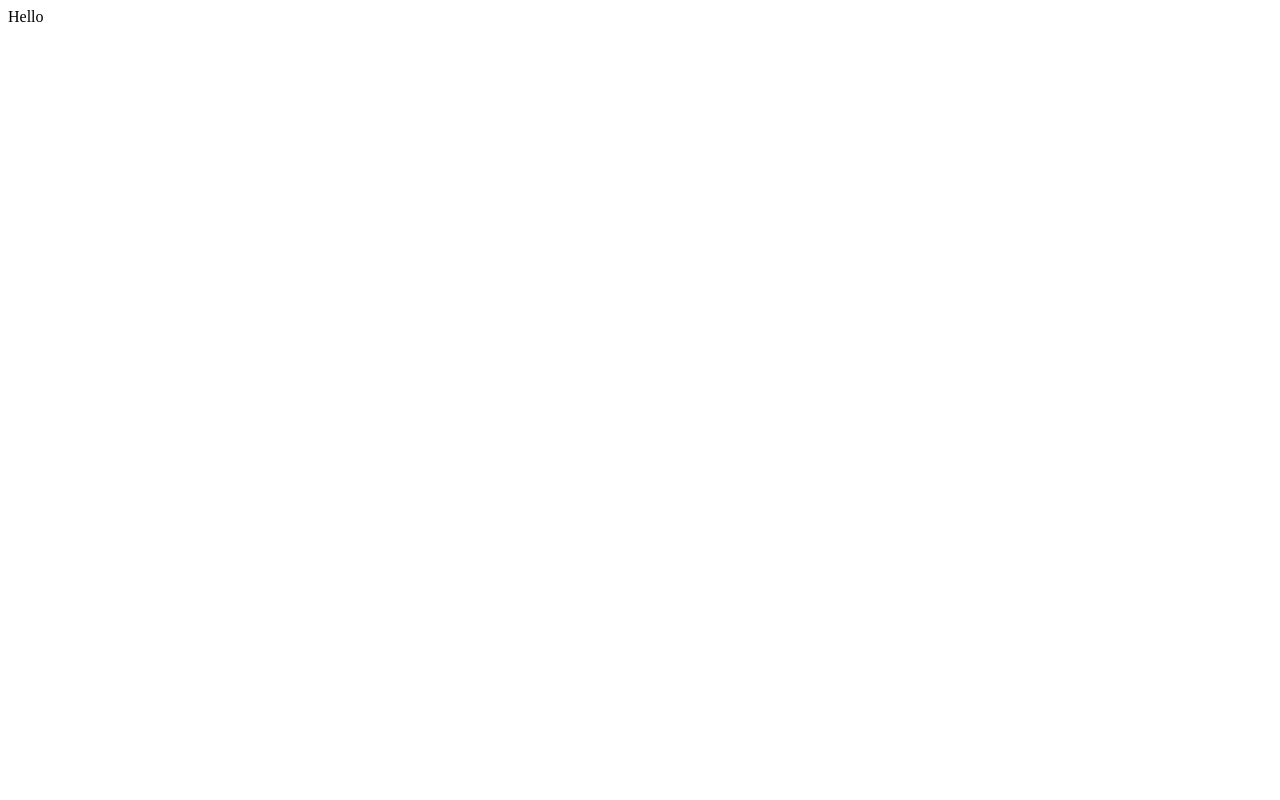
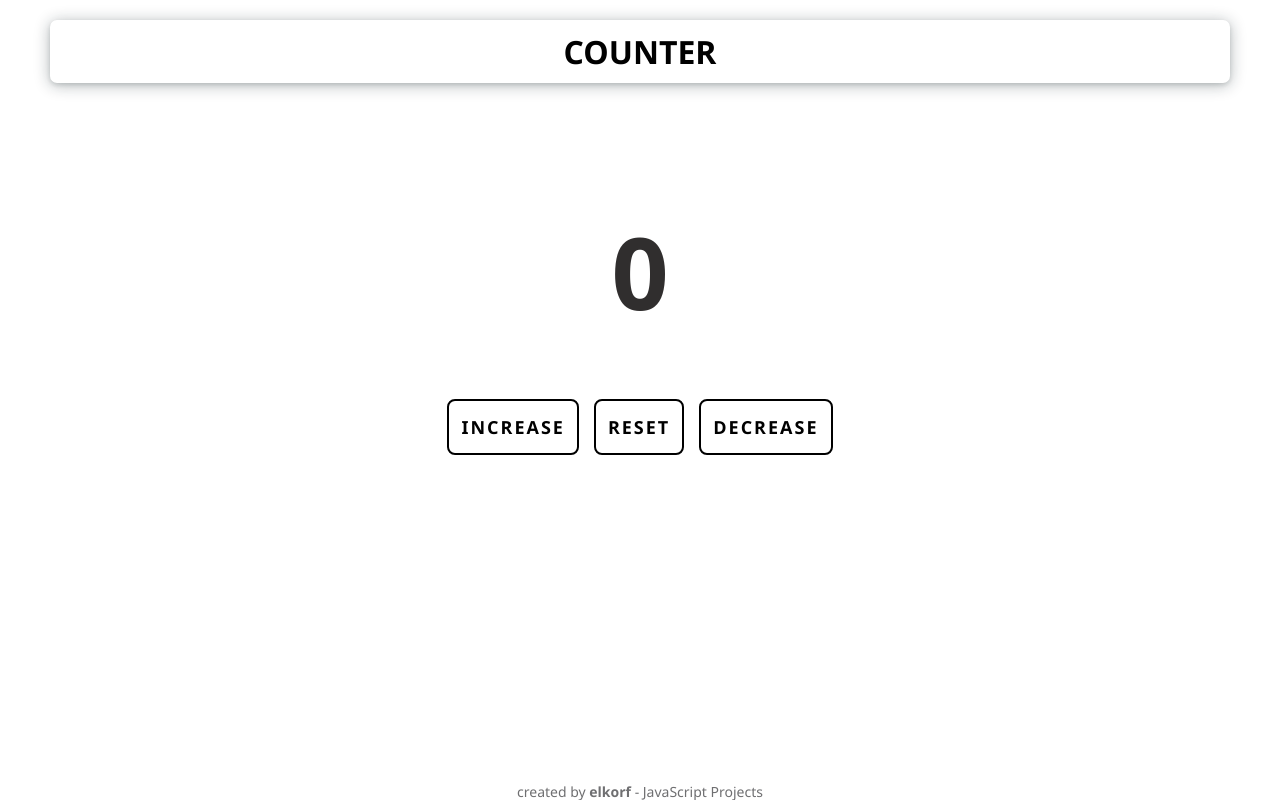
Before and after one commit to elkorf/JavaScript-Projects, a plain HTML site: page All-Projects/counter/index.html in a window 1280 px wide. Drawn offline with Linux system fonts and the light colour scheme.

Commit message:
Add files via upload

```diff
--- a/All-Projects/counter/index.html
+++ b/All-Projects/counter/index.html
@@ -1,12 +1,34 @@
 <!DOCTYPE html>
-<html lang="en">
+<html>
   <head>
+    <title>Counter</title>
     <meta charset="UTF-8" />
-    <meta name="viewport" content="width=device-width, initial-scale=1.0" />
-    <meta http-equiv="X-UA-Compatible" content="ie=edge" />
-    <title>Document</title>
+    <link rel="icon" href="./src/js-logo.svg" type="image/icon type" />
+    <link href="./src/styles.css" rel="stylesheet" type="text/css" />
   </head>
   <body>
-    Hello
+    <div class="title">
+      <h1>Counter</h1>
+    </div>
+    <div class="main">
+      <h2 class="count" id="count"></h2>
+      <div class="buttons">
+        <button class="change-button" id="inc-btn">
+          Increase
+        </button>
+        <button class="change-button" id="reset-btn">
+          Reset
+        </button>
+        <button class="change-button" id="des-btn">
+          Decrease
+        </button>
+      </div>
+    </div>
+    <div class="footer">
+      <div id="user-name">
+        <span>created by <strong>elkorf</strong> - JavaScript Projects</span>
+      </div>
+    </div>
   </body>
+  <script src="./src/index.js"></script>
 </html>
--- /dev/null
+++ b/All-Projects/counter/src/index.js
@@ -0,0 +1,29 @@
+var counter = 0;
+var count_disp = document.getElementById("count");
+var inc = document.getElementById("inc-btn");
+var reset = document.getElementById("reset-btn");
+var des = document.getElementById("des-btn");
+count_disp.innerText = counter;
+
+function checkColor(count) {
+  if (count < 0) {
+    count_disp.style.color = "red";
+  } else if (count > 0) {
+    count_disp.style.color = "green";
+  } else if (count === 0) {
+    count_disp.style.color = "rgb(48, 46, 46)";
+  }
+}
+inc.onclick = () => {
+  count_disp.innerText = ++counter;
+  checkColor(counter);
+};
+reset.onclick = () => {
+  counter = 0;
+  count_disp.innerText = counter;
+  count_disp.style.color = "rgb(48, 46, 46)";
+};
+des.onclick = () => {
+  count_disp.innerText = --counter;
+  checkColor(counter);
+};
--- a/All-Projects/counter/src/styles.css
+++ b/All-Projects/counter/src/styles.css
@@ -15,28 +15,32 @@ body {
     rgba(14, 30, 37, 0.32) 0px 2px 16px 0px;
   text-align: center;
   border-radius: 7px;
+  text-transform: uppercase;
 }
 .main {
-  margin-top: 20vh;
+  margin-top: 15vh;
   display: flex;
   align-items: center;
   flex-direction: column;
 }
-.color-name {
-  color: white;
-  background-color: rgb(48, 46, 46);
+.count {
+  color: rgb(48, 46, 46);
+  background-color: white;
+  font-size: 100px;
+}
+.buttons {
+  margin-top: 60px;
   display: flex;
-  padding: 13px 20px;
-  border-radius: 7px;
-  letter-spacing: 2px;
+  width: 400px;
+  justify-content: space-around;
 }
 .change-button {
   color: black;
+  text-transform: uppercase;
   font-weight: bold;
   font-size: 18px;
   letter-spacing: 2px;
   cursor: pointer;
-  margin-top: 30px;
   padding: 14px 12px;
   background-color: transparent;
   border-radius: 8px;
```
Also changed, not shown: All-Projects/counter/Output-SS.PNG (added), All-Projects/counter/README.md (added).
